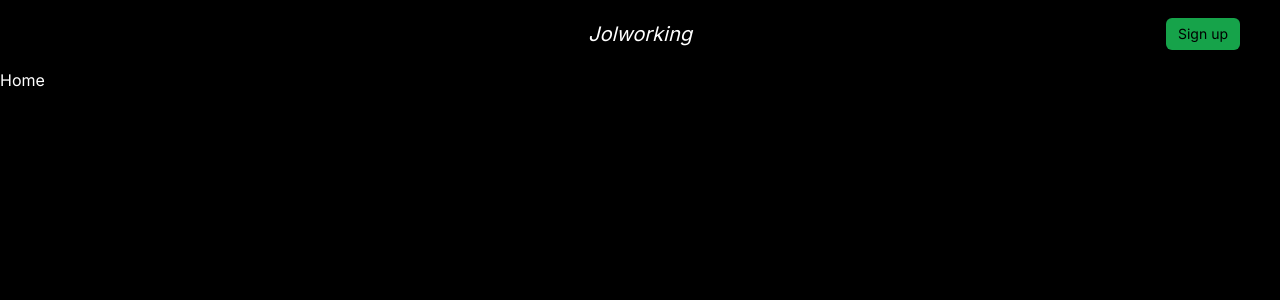
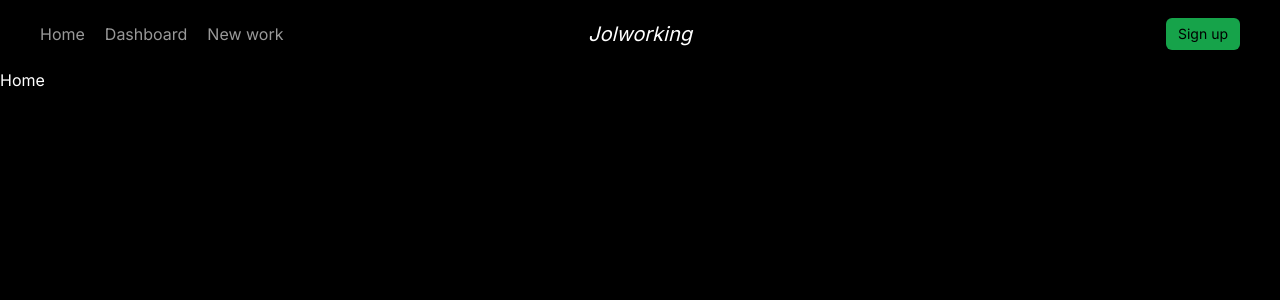
Before and after one commit to UrielJolodovsky/jolworking, a Next.js app: page / in a window 1280 px wide. Shown: the top 300 px of the page. Built offline with nearby package versions, Linux system fonts and the light colour scheme; no server answers.

Commit message:
Header with login implemented almost finished

```diff
--- /dev/null
+++ b/src/app/dashboard/page.tsx
@@ -0,0 +1,7 @@
+
+
+export default function Dashboard() {
+    return (
+        <div className="text-white">hola</div>
+    )
+}
--- /dev/null
+++ b/src/app/work/page.tsx
@@ -0,0 +1,7 @@
+
+
+export default function Work() {
+    return (
+        <div className="text-white">hola</div>
+    )
+}
--- a/src/components/Header.tsx
+++ b/src/components/Header.tsx
@@ -1,5 +1,6 @@
 'use client'
-import { signIn, useSession } from "next-auth/react";
+import { signIn, signOut, useSession } from "next-auth/react";
+import { Suspense } from "react";
 
 export default function Header() {
 
@@ -7,10 +8,27 @@ export default function Header() {
 const { data: session } = useSession()
   return (
     <header className="flex justify-center items-center z-10 relative p-5">
+      <nav className="absolute left-10 flex justify-center items-center gap-x-5">
+        <a href="/" className="text-white/60 hover:text-white/80 transition">Home</a>
+        <a href="/dashboard" className="text-white/60 hover:text-white/80 transition">Dashboard</a>
+        <a href="/work" className="text-white/60 hover:text-white/80 transition">New work</a>
+      </nav>
       <h1 className="text-white text-xl italic">Jolworking</h1>
-      <button onClick={singIn} className="absolute right-3 sm:right-10 px-3 py-1.5 text-black bg-green-600 rounded-md text-sm transition hover:bg-green-400">
+      {/* <Suspense fallback={""}> */}
+      {session?.user ? (
+        <div className="absolute right-3 sm:right-10 flex justify-center items-center gap-x-5">
+          <img src={session?.user.image!} alt="user" className="w-10 h-10 rounded-full" />
+          <h3 className="text-white text-sm lg:block hidden">{session?.user.name}</h3>
+          <button onClick={logOut} className="sm:right-20 px-3 py-1.5 text-black bg-green-600 rounded-md text-sm transition hover:bg-green-400">
+            Log out
+          </button>
+        </div>
+      ) : (
+        <button onClick={singIn} className="absolute right-3 sm:right-10 px-3 py-1.5 text-black bg-green-600 rounded-md text-sm transition hover:bg-green-400">
         Sign up
-      </button>
+        </button>
+      )}
+      {/* </Suspense> */}
       <hr className="bg-white" />
     </header>
   );
@@ -23,3 +41,11 @@ async function singIn() {
     console.log(err)
   })
 }
+
+async function logOut() {
+  await signOut({callbackUrl: "http://localhost:3000"}).then((res) => {
+    console.log(res)
+}).catch((err) => {
+    console.log(err)
+  })
+}
```
Also changed, not shown: src/app/api/trabajo/route.ts (added).
